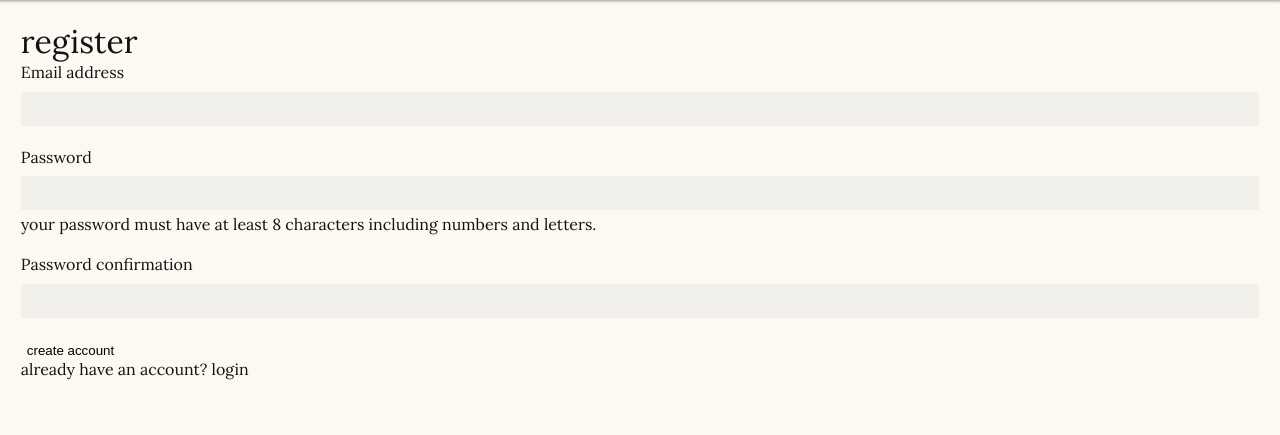
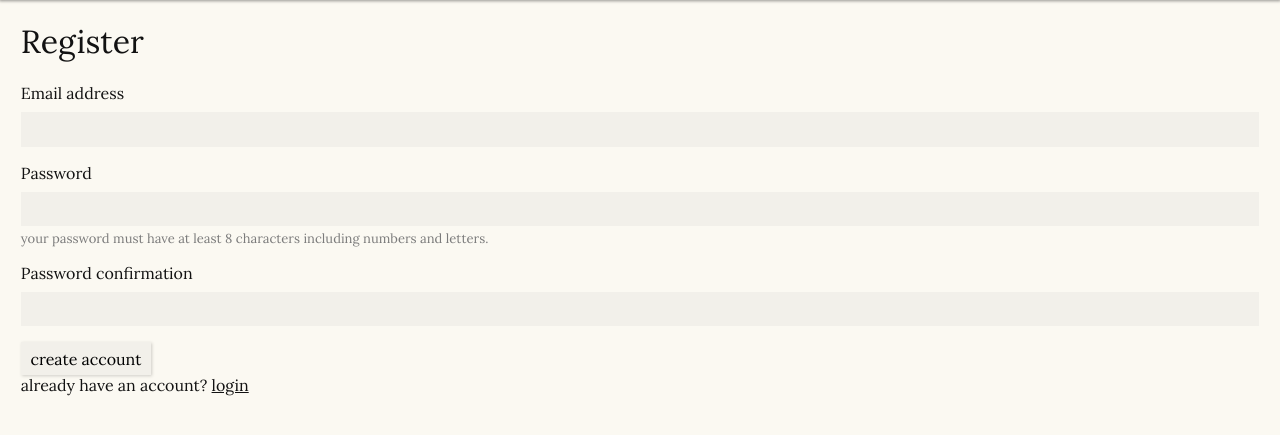
Before and after one commit to juliavillela/tick_project, a Django app: page /users/register/ in a window 1280 px wide. Shown: the part 50-485 px from the top of the page. Run offline with Django 5.2, Linux system fonts and the light colour scheme; some web fonts are replaced.

Commit message:
update forms html to match new styling classes

```diff
--- a/tick_project/templates/register.html
+++ b/tick_project/templates/register.html
@@ -1,25 +1,25 @@
 {% extends "base.html" %}
 
 {% block content %}
-<h1 class="mt-3">register</h1>
+<h1 class="mb-3">Register</h1>
 
-<form method="post">
+<form method="post" class="form">
     {% csrf_token %}
-    <div class="mb-3">
+    <div>
       <label for="email" class="form-label">Email address</label>
       <input type="email" class="form-control" id="email" aria-describedby="emailHelp" name="email">
     </div>
-    <div class="mb-3">
+    <div>
       <label for="password" class="form-label">Password</label>
       <input type="password" class="form-control" id="password" aria-describedby="passwordHelp" name="password">
-      <div id="passwordHelp" class="form-text">your password must have at least 8 characters including numbers and letters.</div>
+      <div id="passwordHelp" class="form-help-text">your password must have at least 8 characters including numbers and letters.</div>
     </div>
-    <div class="mb-3">
+    <div>
         <label for="password-confirmation" class="form-label">Password confirmation</label>
         <input type="password" class="form-control" id="password-confirmation" name="password-confirmation">
     </div>
-    <button type="submit" class="btn btn-primary">create account</button>
-    <div> already have an account? <a href="{% url 'users:login' %}">login</a></div>
+    <button type="submit" class="button">create account</button>
+    <div> already have an account? <a href="{% url 'users:login' %}" class="link">login</a></div>
   </form>
 
 {% endblock %}
```
Also changed, not shown: tick_project/templates/login.html (+5 -5 lines), tick_project/templates/task_delete_form.html (+5 -4 lines), tick_project/templates/task_form.html (+5 -4 lines).
